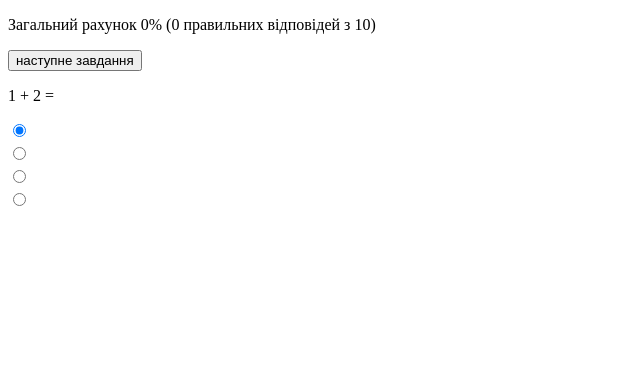
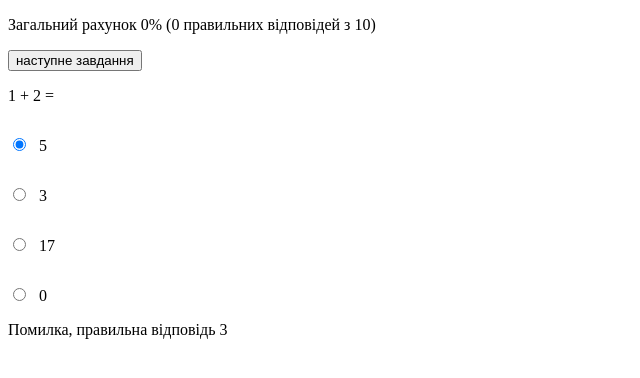
Before and after one commit to Grum74/ISMWeb, a plain HTML site: page LabJS/3/index.html in a window 1280 px wide. Both pictures are taken after a click on the radio button 19 px from the left and 130 px from the top of the page. Shown: the whole page, without its empty margins (0-640 px from the left). Drawn offline with Linux system fonts and the light colour scheme.

Commit message:
Почти сделано 3 задание

```diff
--- a/LabJS/3/index.html
+++ b/LabJS/3/index.html
@@ -9,11 +9,11 @@
 <body>
     <p id="score">Загальний рахунок 0% (0 правильних відповідей з 10)</p>
     <button id="next">наступне завдання</button><br>
-    <p id="task">Завдання</p>
-    <input type="radio" id="answ1" name="answer">
-    <input type="radio" id="answ2" name="answer">
-    <input type="radio" id="answ3" name="answer">
-    <input type="radio" id="answ4" name="answer">
+    <p id="task">Завдання</p><br>
+    <input type="radio" id="answ0" name="answer" class="radio"><p class="textAnsw">1</p><br>
+    <input type="radio" id="answ1" name="answer" class="radio"><p class="textAnsw">2</p><br>
+    <input type="radio" id="answ2" name="answer" class="radio"><p class="textAnsw">3</p><br>
+    <input type="radio" id="answ3" name="answer" class="radio"><p class="textAnsw">4</p><br>
     <p id="res"></p>
 </body>
 </html>
--- a/LabJS/3/script.js
+++ b/LabJS/3/script.js
@@ -14,7 +14,7 @@ function taskGenerator() {
 
 function checkAnswer (answer) {
     var bool = false;
-    if(answElem.value == answer){
+    if(Checked == answer){
         resElem.textContent = "Відповідь правильна";
         bool = true;
     }
@@ -22,30 +22,79 @@ function checkAnswer (answer) {
         resElem.textContent = "Помилка, правильна відповідь " + answer;
     }
     return bool;
+    for(i = 0; i<radioElem.length; i++){
+        radioElem[i].disabled = true;
+    }
 }
 
-var answElem = document.querySelector("#answ");
+function answersGenerator(answer) {
+    var correct = randomInteger(1,radioElem.length);
+    for (var i = 0; i < radioElem.length; i++){
+        if (i==correct-1){
+            radioElem[i].value = answer;
+        }
+        else{
+            radioElem[i].value = randomInteger(1,20);
+        }
+        console.log(radioElem[i].value);
+    }
+    console.log("***********");
+    for (i = 0; i<radioElem.length; i++){
+        for(j=i+1; j<radioElem.length;j++){
+            if(radioElem[i].value == radioElem[j].value){
+                radioElem[j].value = 0;
+            }
+        }
+        answElem[i].textContent = radioElem[i].value;
+    }
+    for (i = 0; i<radioElem.length; i++){
+        console.log(radioElem[i].value);
+    }
+    console.log("correct"+correct);
+}
+
+function getCheckedValue() {
+    for (i = 0; i < radioElem.length; i++){
+        if(radioElem[i].checked){
+            return radioElem[i].value;
+        }
+    }
+}
+
+var answElem = document.querySelectorAll(".textAnsw");
 var resElem = document.querySelector("#res");
 var scoreElem = document.querySelector("#score");
 var taskElem = document.querySelector("#task");
 var checkButton = document.querySelector("#check");
 var nextButton = document.querySelector("#next");
+var radioElem = document.querySelectorAll(".radio");
+
 
 var Answer = taskGenerator();
+var Checked;
+answersGenerator(Answer);
 var bool = false;
 var n = 0;
 var amount = 10;
 var current = 1;
 
-checkButton.onclick = function(){
-    bool = checkAnswer(Answer);
+for (i=0;i<radioElem.length;i++) {
+    radioElem[i].onclick = function () {
+        Checked = getCheckedValue();
+        checkAnswer(Answer);
+    }
 }
+
 
 nextButton.onclick = function () {
     current++;
     Answer = taskGenerator();
+    answersGenerator(Answer);
     resElem.textContent = "";
-    answElem.value = "";
+    for(i = 0; i<radioElem.length; i++){
+        radioElem[i].checked = false;
+        radioElem[i].disabled = false;
+    }
     if (bool == true){
         n++;
     }
--- a/LabJS/3/style.css
+++ b/LabJS/3/style.css
@@ -7,7 +7,7 @@
 .visibility{
     display: none;
 }
-input{
-    display: block;
-    margin-bottom: 10px;
+.textAnsw{
+    display: inline-block;
+    margin-left: 10px;
 }
```
